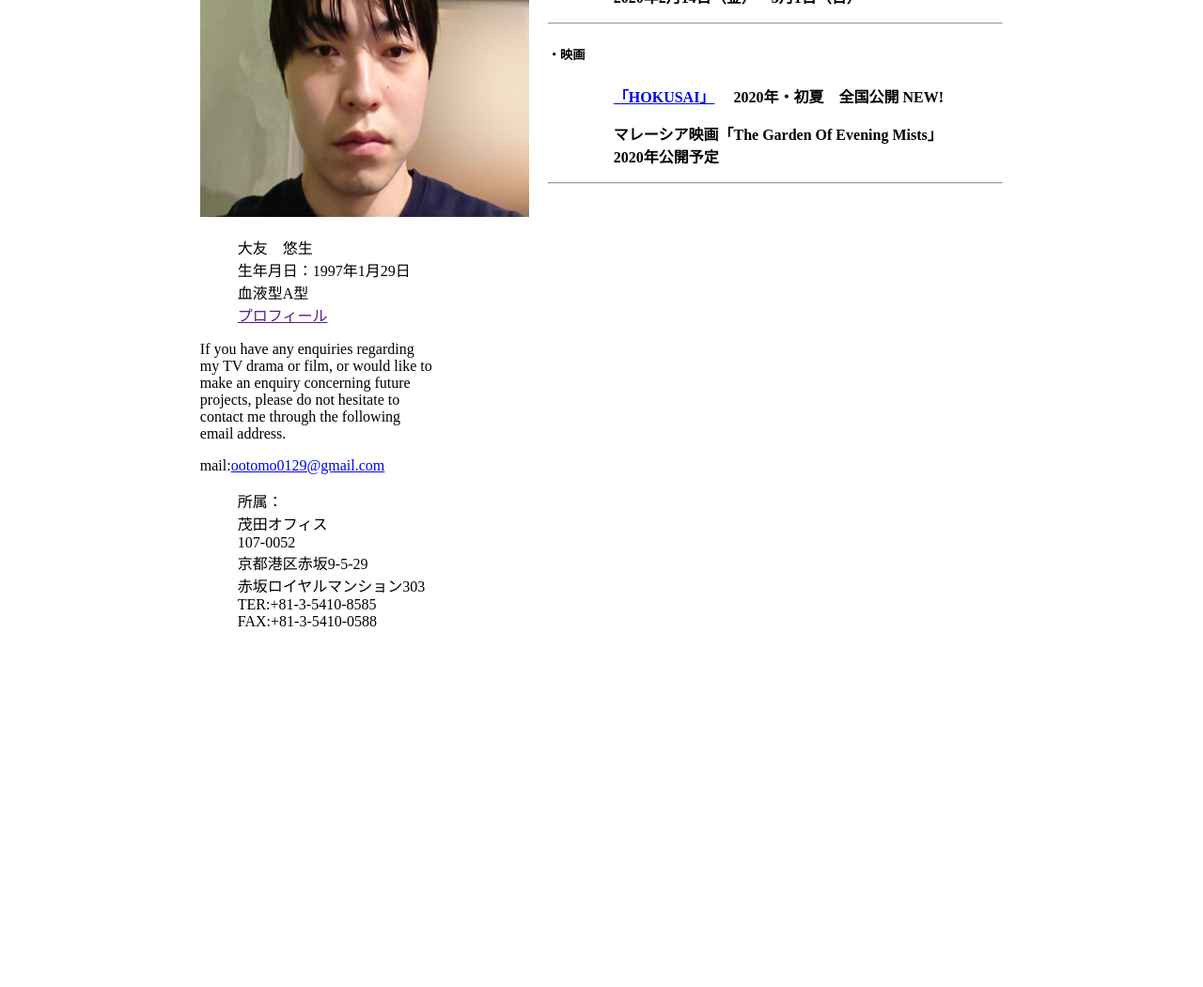
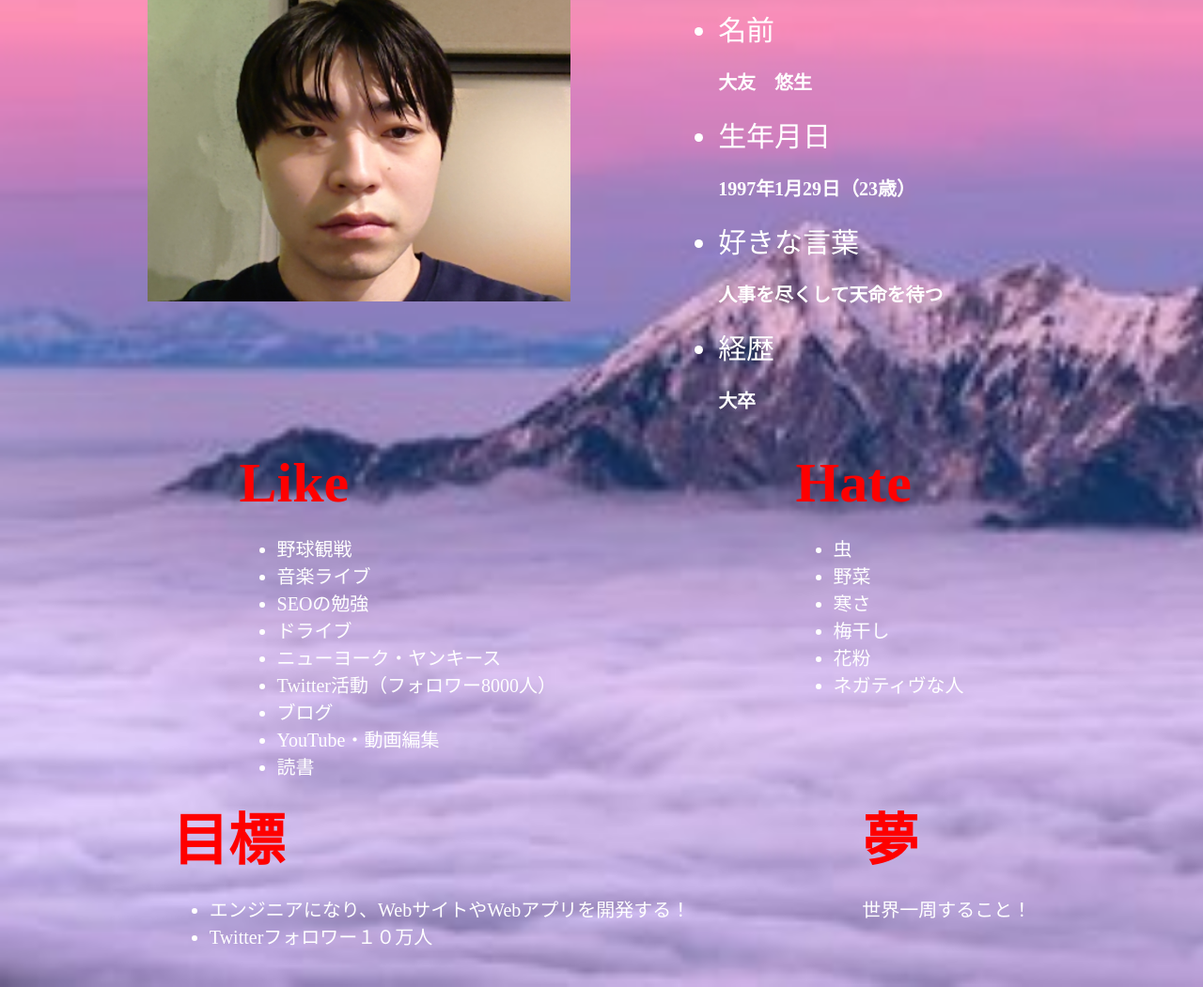
Before and after one commit to yuuki0129/my_profile, a plain HTML site: page index.html in a window 1280 px wide. Shown: the part 298-1349 px from the top of the page at 94% size. Before the commit the page ends 993 px from the top, so only its background shows below. Drawn offline with Linux system fonts and the light colour scheme.

Commit message:
プロフィールサイト更新１

```diff
--- a/css/styles.css
+++ b/css/styles.css
@@ -1,28 +1,64 @@
+body {
+  margin: 0;
+  background-image: url("../img/profile.jpg");
+  background-size: cover;
+}
+
 h1 {
-    text-align: center;
-    padding-bottom: 30px;
+  text-align: center;
+  font-size: 100px;
+  margin: 30px 0;
+  color: white;
 }
-#id {
-    float: left;
+
+h3 {
+  font-size: 60px;
+  margin: 0 0 20px 0;
+  color: red;
 }
-ul {
-    list-style: none;
+
+.container {
+  display: flex;
+  justify-content: space-evenly;
 }
+
 .profile {
-    padding-left: 10px;
+  padding-left: 0;
+  margin: 0 0 20px 0;
+  color: white;
 }
-.all {
-    display: flex;
-    flex-direction: reverse;
-    justify-content: center;
+
+
+.profile li {
+  font-size: 30px;
 }
-h4 {
-    margin: 0 0 50px 110px;
+
+.profile p {
+  font-size: 20px;
 }
-.left {
-    margin-right: 20px;
+
+
+
+.details {
+  display: flex;
+  justify-content: space-evenly;
+  color: white;
 }
-.new p {
-    margin-left: 70px;
-    font-weight: bold;
+
+.details li {
+  font-size: 20px;
 }
+
+.future {
+  display: flex;
+  justify-content: space-evenly;
+  color: white;
+}
+
+.future li {
+  font-size: 20px;
+}
+
+.future p {
+  font-size: 20px;
+}
--- /dev/null
+++ b/css/styles2.css
@@ -0,0 +1,64 @@
+body {
+    font-family: "Avenir Next";
+    margin: 0;
+  }
+
+  li {
+    list-style: none;
+  }
+
+  .header {
+    background-color: #26d0c9;
+    color: #fff;
+    height: 150px;
+  }
+
+  .header-logo {
+    float: left;
+    font-size: 50px;
+    padding: 40px 40px;
+  }
+
+  .header-list li {
+    float: left;
+    font-size: 30px;
+    padding: 60px 80px;
+  }
+
+
+  .main {
+    padding: 150px 80px;
+  }
+
+  .copy-container h1 {
+    font-size: 100px;
+  }
+
+  .copy-container h2 {
+    font-size: 60px;
+  }
+
+  .copy-container span {
+    color: #ff4a4a;
+  }
+
+
+
+  .footer {
+    background-color: #2f5167;
+    color: #fff;
+    height: 90px;
+  }
+
+  .footer-logo {
+    float: left;
+    font-size: 20px;
+    padding: 30px 40px;
+    text-align: center;
+  }
+
+  .footer-list li {
+    float: left;
+    font-size: 15px;
+    padding: 34px 80px;
+  }
--- a/index.html
+++ b/index.html
@@ -1,73 +1,83 @@
 <!DOCTYPE html>
-<html lang="ja">
+<html lang="jp">
+
+
+
 <head>
     <meta charset="UTF-8">
     <meta name="viewport" content="width=device-width, initial-scale=1.0">
     <meta http-equiv="X-UA-Compatible" content="ie=edge">
-    <title>大友悠生のホームページ</title>
     <link rel="stylesheet" href="css/styles.css">
-</head>
+    <title>大友悠生のプロフィール</title>
+
+</html>
+
+
+
 <body>
-    <h1>大友悠生のホームページ</h1>
-    <div class="all">
-        <div class="left">
-            <div>
-                <img src="img/myface.jpeg" alt="自画像" width="350px" height="410git px">
-                <ul>
-                    <li>大友　悠生</li>
-                    <li>生年月日：1997年1月29日</li>
-                    <li>血液型A型</li>
-                    <li><a href="" target="blank">プロフィール</a></li>
+    <h1>Yuuki Profile</h3>
+        <div class="all">
+
+            <div class="container">
+                <img src="img/myface.jpeg" alt="自画" width="450px" height="420px">
+                <ul class="profile">
+                    <h3>プロフィール</h3>
+                    <li>名前</li>
+                    <p><strong>大友　悠生</strong></p>
+                    <li>生年月日</li>
+                    <p><strong>1997年1月29日（23歳）</strong></p>
+                    <li>好きな言葉</li>
+                    <p><strong>人事を尽くして天命を待つ</strong></p>
+                    <li>経歴</li>
+                    <p><strong>大卒</strong></p>
                 </ul>
             </div>
-            <div>
-                <p id="enquiries">If you have any enquiries regarding<br>
-                    my TV drama or film, or would like to<br>
-                    make an enquiry concerning future<br>
-                    projects, please do not hesitate to<br>
-                    contact me through the following<br>
-                    email address.
-                </p>
-                mail:<a href="ootomo0129@gmail.com">ootomo0129@gmail.com</a>
-            </div>
-            <div>
-                <ul id="infomation">
-                    <li>所属：</li>
-                    <li>茂田オフィス</li>
-                    <li>107-0052</li>
-                    <li>京都港区赤坂9-5-29</li>
-                    <li>赤坂ロイヤルマンション303</li>
-                    <li>TER:+81-3-5410-8585</li>
-                    <li>FAX:+81-3-5410-0588</li>
-                </ul>
-            </div>
-        </div>
-        <div class="right">
-            <div class="new">
-                <h4>★★★　最新情報　★★★</h4>
-                <hr>
-                <h5>・舞台</h5>
-                <p>
-                    <a href="https://www.saf.or.jp/arthall/stages/detail/7009">彩の国シェイクスピア・シリーズ第35弾『ヘンリー八世』
-                    </a>
-                    <br>
-                    <span>2020年2月14日（金）〜3月1日（日）</span>
-                </p>
-                <hr>
-                <div>
-                    <h5>・映画</h5>
-                    <p>
-                        <a href="http://www.hokusai2020.com/index_ja.html">「HOKUSAI」</a>
-                        　<span>2020年・初夏　全国公開 <span class="blinking">NEW!</span></span>
-                    </p>
-                    <p>
-                        <span>マレーシア映画「The Garden Of Evening Mists」</span></br>
-                        <span>2020年公開予定</span>
-                        <hr>
-                    </p>
+
+            <div class="details">
+                <div class="like">
+                    <h3>Like</h3>
+                    <ul>
+                        <li>野球観戦</li>
+                        <li>音楽ライブ</li>
+                        <li>SEOの勉強</li>
+                        <li>ドライブ</li>
+                        <li>ニューヨーク・ヤンキース</li>
+                        <li>Twitter活動（フォロワー8000人）</li>
+                        <li>ブログ</li>
+                        <li>YouTube・動画編集</li>
+                        <li>読書</li>
+                    </ul>
+                </div>
+                <div class="hate">
+                    <h3>Hate</h3>
+                    <ul>
+                        <li>虫</li>
+                        <li>野菜</li>
+                        <li>寒さ</li>
+                        <li>梅干し</li>
+                        <li>花粉</li>
+                        <li>ネガティヴな人</li>
+                    </ul>
                 </div>
             </div>
+
+            <div class="future">
+                <div class="target">
+                    <h3>目標</h3>
+                    <ul>
+                        <li>エンジニアになり、WebサイトやWebアプリを開発する！</li>
+                        <li>Twitterフォロワー１０万人</li>
+                    </ul>
+                </div>
+
+                <div class="dream">
+                    <h3>夢</h3>
+                    <p>世界一周すること！</p>
+                </div>
+            </div>
+
         </div>
-    </div>
+
 </body>
+
 </html>
```
Also changed, not shown: index2.html (added, +39 -0 lines), img/profile.jpg (added).
